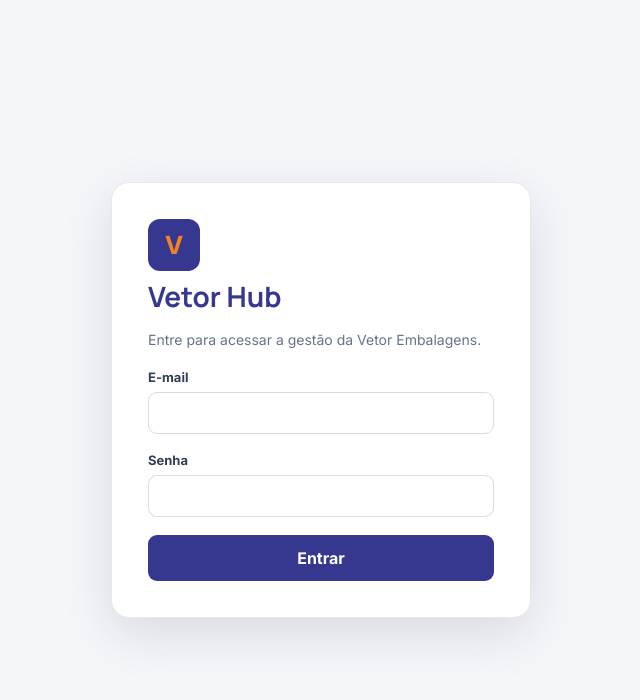
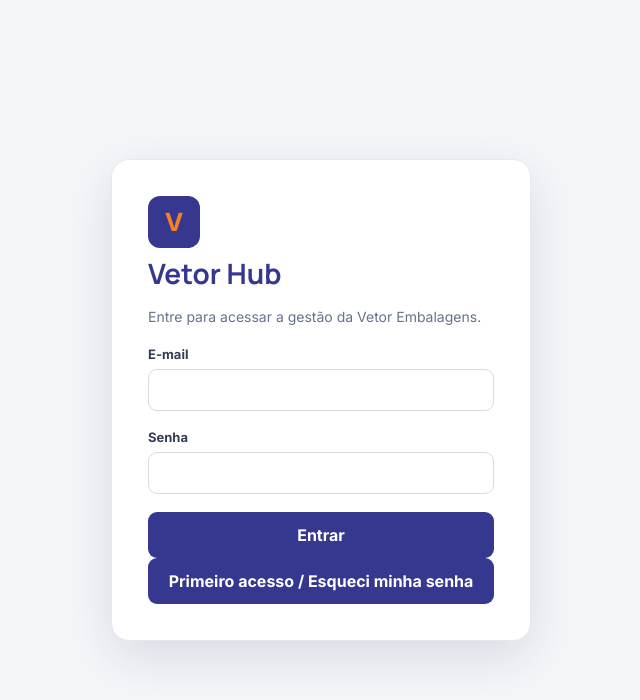
Before and after one commit to caiosoares1/vetorcore, a React (Vite) app: page / in a window 1280 px wide. Shown: the top 700 px of the page, without its empty margins (319-959 px from the left). Built offline with nearby package versions, Linux system fonts and the light colour scheme; no server answers.

Commit message:
feat: support first-time password setup and recovery

```diff
--- a/src/AuthGate.tsx
+++ b/src/AuthGate.tsx
@@ -6,13 +6,18 @@ export default function AuthGate({children}:{children:ReactNode}){
  const[ready,setReady]=useState(false);
  const[authorized,setAuthorized]=useState(false);
  const[email,setEmail]=useState('');const[password,setPassword]=useState('');
- const[error,setError]=useState('');const[busy,setBusy]=useState(false);
- useEffect(()=>{if(!supabase){setReady(true);return}let live=true;supabase.auth.getSession().then(({data})=>{if(live){setSession(data.session);setReady(true)}});const{data:{subscription}}=supabase.auth.onAuthStateChange((_event,s)=>{setSession(s);setAuthorized(false)});return()=>{live=false;subscription.unsubscribe()}},[]);
+ const[error,setError]=useState('');const[busy,setBusy]=useState(false);const[mode,setMode]=useState<'login'|'recover'|'set'>('login');const[notice,setNotice]=useState('');
+ useEffect(()=>{if(!supabase){setReady(true);return}if(location.hash.includes('type=invite')||location.hash.includes('type=recovery'))setMode('set');let live=true;supabase.auth.getSession().then(({data})=>{if(live){setSession(data.session);setReady(true)}});const{data:{subscription}}=supabase.auth.onAuthStateChange((event,s)=>{setSession(s);setAuthorized(false);if(event==='PASSWORD_RECOVERY')setMode('set')});return()=>{live=false;subscription.unsubscribe()}},[]);
  useEffect(()=>{if(!supabase||!session){setAuthorized(false);return}let active=true;supabase.from('app_members').select('user_id').eq('user_id',session.user.id).maybeSingle().then(({data,error})=>{if(active){setAuthorized(Boolean(data)&&!error);if(error)setError('Não foi possível verificar sua permissão.')}});return()=>{active=false}},[session]);
  async function login(e:FormEvent){e.preventDefault();if(!supabase)return;setBusy(true);setError('');const{error}=await supabase.auth.signInWithPassword({email,password});if(error)setError('E-mail ou senha inválidos.');setBusy(false)}
+
+ async function reset(e:FormEvent){e.preventDefault();const client=supabase;if(!client)return;setBusy(true);setError('');const{error}=await client.auth.resetPasswordForEmail(email,{redirectTo:location.origin});setBusy(false);if(error)setError(error.message);else setNotice('Confira seu e-mail para definir sua senha.')}
+ async function setNewPassword(e:FormEvent){e.preventDefault();const client=supabase;if(!client)return;if(password.length<12){setError('Use ao menos 12 caracteres.');return}setBusy(true);const{error}=await client.auth.updateUser({password});setBusy(false);if(error)setError(error.message);else{setMode('login');setNotice('Senha cadastrada.');setPassword('');history.replaceState({},'',location.pathname)}}
+ if(mode==='set'&&session)return <div className="login-shell"><form className="login-card" onSubmit={setNewPassword}><h1>Crie sua senha</h1><p>Defina uma senha com pelo menos 12 caracteres.</p><label>Nova senha<input type="password" autoComplete="new-password" required minLength={12} value={password} onChange={e=>setPassword(e.target.value)}/></label>{error&&<p role="alert">{error}</p>}<button disabled={busy}>Salvar senha</button></form></div>;
+ if(mode==='recover'&&!session)return <div className="login-shell"><form className="login-card" onSubmit={reset}><h1>Primeiro acesso</h1><p>Enviaremos um link para criar sua senha.</p><label>E-mail<input type="email" required value={email} onChange={e=>setEmail(e.target.value)}/></label>{error&&<p role="alert">{error}</p>}{notice&&<p role="status">{notice}</p>}<button disabled={busy}>Enviar link</button><button type="button" onClick={()=>setMode('login')}>Voltar</button></form></div>;
  if(!supabase)return <div style={{padding:32,fontFamily:'Inter,Arial,sans-serif'}}><h2>Configuração necessária</h2><p>Configure VITE_SUPABASE_URL e VITE_SUPABASE_PUBLISHABLE_KEY no ambiente da aplicação.</p></div>;
  if(!ready)return <div style={{padding:32}}>Carregando…</div>;
- if(!session)return <div className="login-shell"><form className="login-card" onSubmit={login}><div className="login-mark">V</div><h1>Vetor Hub</h1><p>Entre para acessar a gestão da Vetor Embalagens.</p><label>E-mail<input type="email" value={email} onChange={e=>setEmail(e.target.value)} required autoComplete="username"/></label><label>Senha<input type="password" value={password} onChange={e=>setPassword(e.target.value)} required autoComplete="current-password"/></label>{error&&<p role="alert" className="login-error">{error}</p>}<button type="submit" disabled={busy}>{busy?'Entrando…':'Entrar'}</button></form></div>;
+ if(!session)return <div className="login-shell"><form className="login-card" onSubmit={login}><div className="login-mark">V</div><h1>Vetor Hub</h1><p>Entre para acessar a gestão da Vetor Embalagens.</p><label>E-mail<input type="email" value={email} onChange={e=>setEmail(e.target.value)} required autoComplete="username"/></label><label>Senha<input type="password" value={password} onChange={e=>setPassword(e.target.value)} required autoComplete="current-password"/></label>{error&&<p role="alert" className="login-error">{error}</p>}<button type="submit" disabled={busy}>{busy?'Entrando…':'Entrar'}</button><button type="button" onClick={()=>{setMode('recover');setError('')}}>Primeiro acesso / Esqueci minha senha</button></form></div>;
  if(!authorized)return <div className="login-shell"><div className="login-card"><h2>Acesso não autorizado</h2><p>Este usuário ainda não recebeu permissão para acessar os dados do Vetor Hub.</p>{error&&<p role="alert">{error}</p>}<button onClick={()=>supabase?.auth.signOut()}>Sair</button></div></div>;
  return <>{children}<button className="logout-fixed" onClick={()=>supabase?.auth.signOut()}>Sair da conta</button></>;
 }
```
